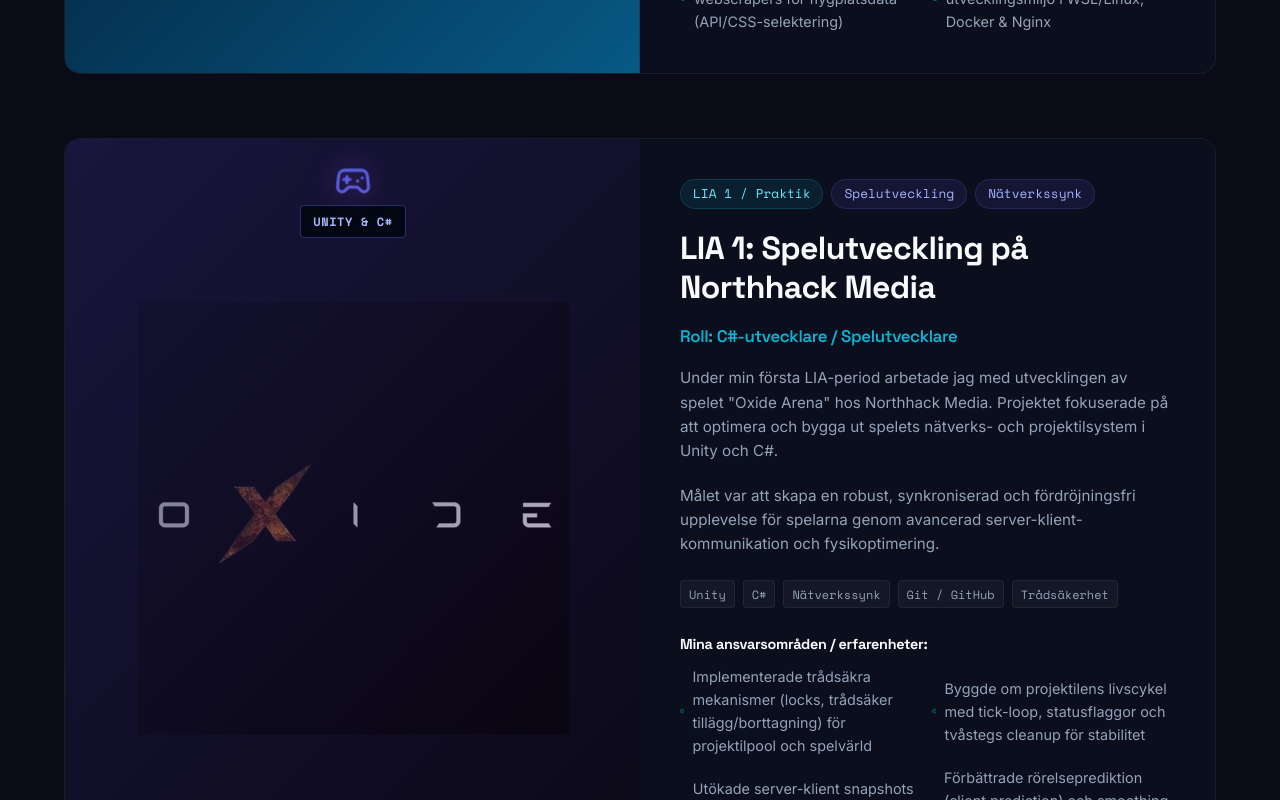
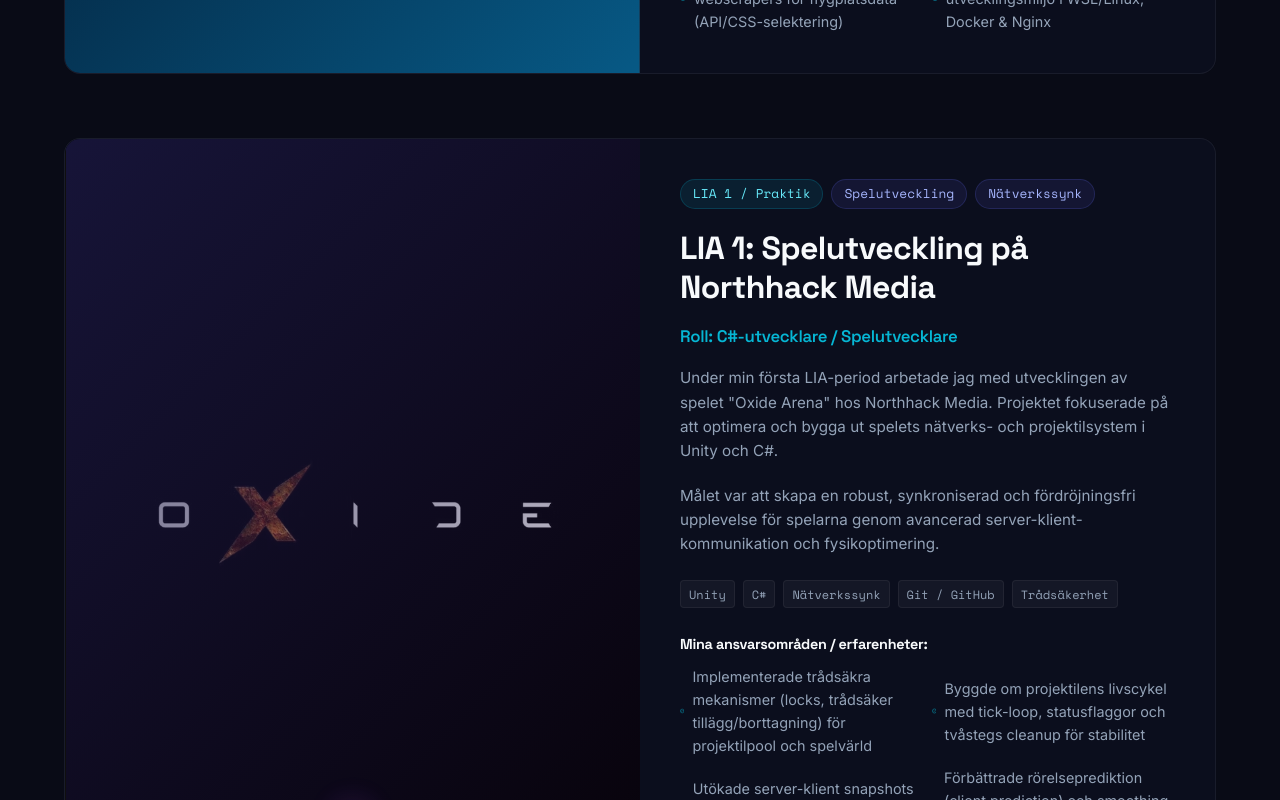
Before and after one commit to StefanLundberg77/slundberg-Web-portfolio, a React (Vite) app: page / in a window 1280 px wide. Shown: the part 2680-3480 px from the top of the page. Built offline with nearby package versions, Linux system fonts and the light colour scheme.

Commit message:
style: move overlay to bottom and make LIA 1 background pure black

```diff
--- a/src/components/Projects.tsx
+++ b/src/components/Projects.tsx
@@ -114,12 +114,12 @@
                   backgroundSize: '75%',
                   backgroundRepeat: 'no-repeat',
                   backgroundPosition: 'center',
-                  backgroundColor: '#05070f',
+                  backgroundColor: '#000000',
                 }}
               >
                 <div className="game-overlay" style={{
                   position: 'absolute',
-                  top: '1.5rem',
+                  bottom: '1.5rem',
                   display: 'flex',
                   flexDirection: 'column',
                   alignItems: 'center',
```
